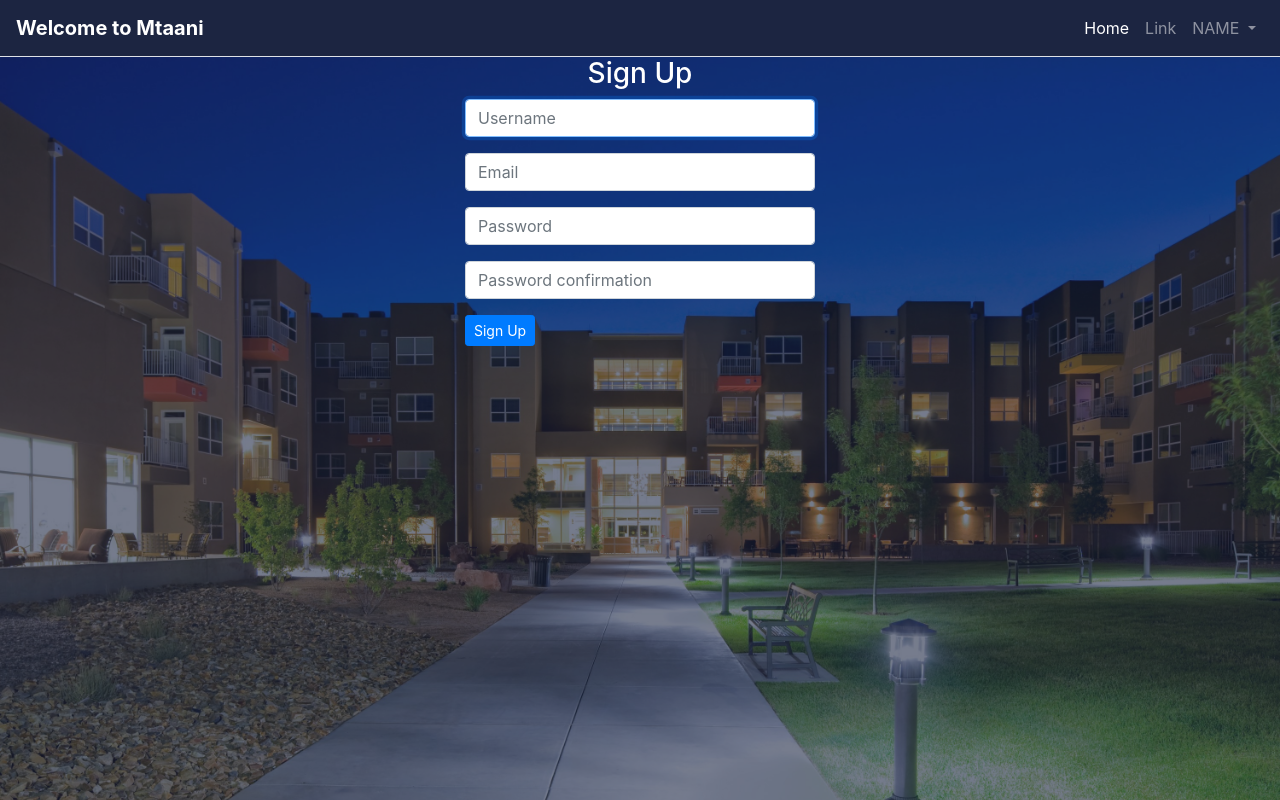
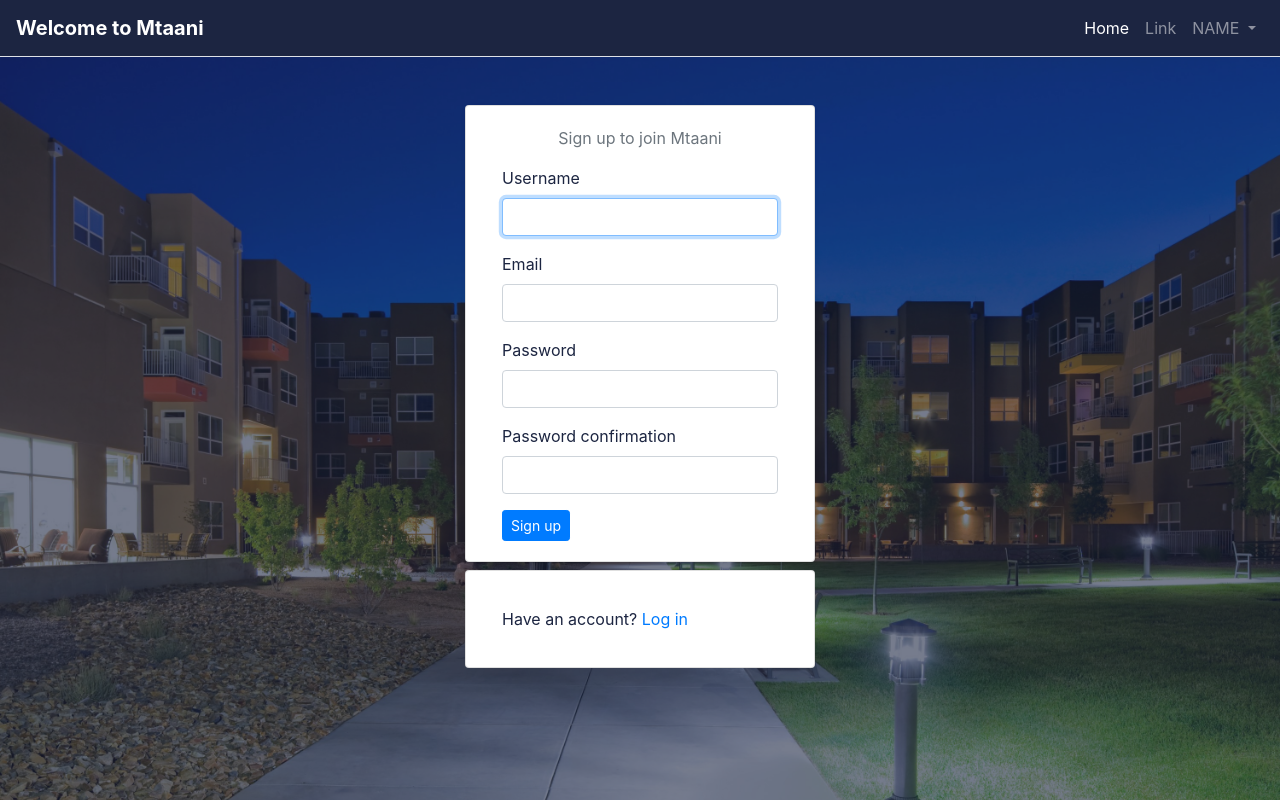
Before and after one commit to p-koskey/mtaani, a Django app: page /register/ in a window 1280 px wide. Run offline with Django 3.2, Linux system fonts and the light colour scheme; some libraries are stand-ins or nearby versions.

Commit message:
update login and signup template

```diff
--- a/hood/static/css/style.css
+++ b/hood/static/css/style.css
@@ -19,15 +19,12 @@ nav {
 #hint_id_username, #hint_id_password1, #hint_id_password2 {
   display: none;
 }
-form .text-muted{
-  display: none;
+
+form label{
+  color: #1C2541;
 }
-form label{
-  display: none;
-}
-form  button{
-  width: 100%;
-}
+
+
 #id_bio{
 height: 42px;
 }
--- a/hood/templates/registration/signup.html
+++ b/hood/templates/registration/signup.html
@@ -2,40 +2,35 @@
 {% block content %}
 {% load static %}
 {% load bootstrap4 %}
-<div class="container">
-  <div class="row">
-    <!-- Empty div -->
-    <div class="col-md-4"></div>
-    <div class="col-md-4">
-      {% if form.errors %}
-        <p> Some Information Might be Incorrect </p>
-      {% endif %}
-      <div class="panel panel-default">
+{% load crispy_forms_tags %}
+<div class="container mt-4">
+    <div class="row">
+        <div class="col-md-4"></div>
+        <div class="col-md-4 mt-4">
+            <div class="card shadow-sm">
 
-        <div class="panel-heading">
-          <h3 class="text-center">Sign Up</h3>
-        </div>
-        <div class="panel-body">
+                <div class="card-body mr-3 ml-3">
+                    <p class="text-center text-secondary">Sign up to join Mtaani
+                    </p>
+                    <form action="" method="post" novalidate>
+                        {% csrf_token%}
+                       {{ form|crispy }}
+                        <button type="submit" class="btn btn-primary btn-sm"> Sign up</button>
+                    </form>
+                </div>
 
-          <form  action="/accounts/register/" method="post" >
-            {% csrf_token %}
-            {% bootstrap_form form %}
-            <div class="form-group">
-              <input type="submit" class="btn btn-primary btn-sm" value="Sign Up">
+            </div>
+            <div class="card mt-2">
+                <div class="card-body mt-3 mr-3 ml-3" >
+                    <p style="color: #1C2541;">Have an account? <a href="{% url 'login' %}">Log in</a></p>
+                </div>
             </div>
 
-            <input type="hidden" name="next" value="{{next}}">
-
-          </form>
-
+            </div>
         </div>
 
-      </div>
-
+        <div class="col-md-4"></div>
     </div>
-    <!-- empty div -->
-    <div class="col-md-4"></div>
-  </div>
 </div>
 
 {% endblock %}
--- a/hood/views.py
+++ b/hood/views.py
@@ -3,7 +3,7 @@ from django.contrib.auth.forms import UserCreationForm
 from django.contrib.auth.decorators import login_required
 from .forms import SignupForm
 # Create your views here.
-
+@login_required(login_url='login')
 def index(request):
      return render(request, 'index.html')
 
```
Also changed, not shown: hood/templates/registration/login.html (+23 -30 lines).
